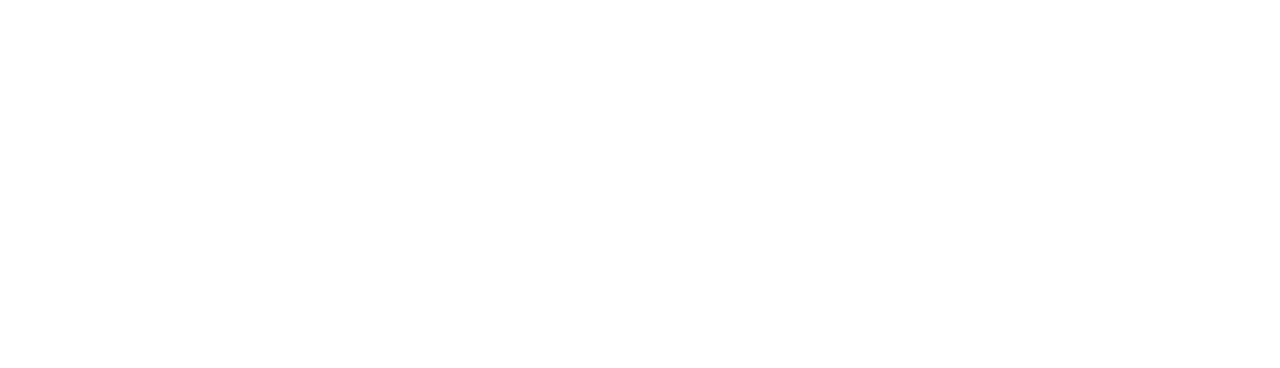
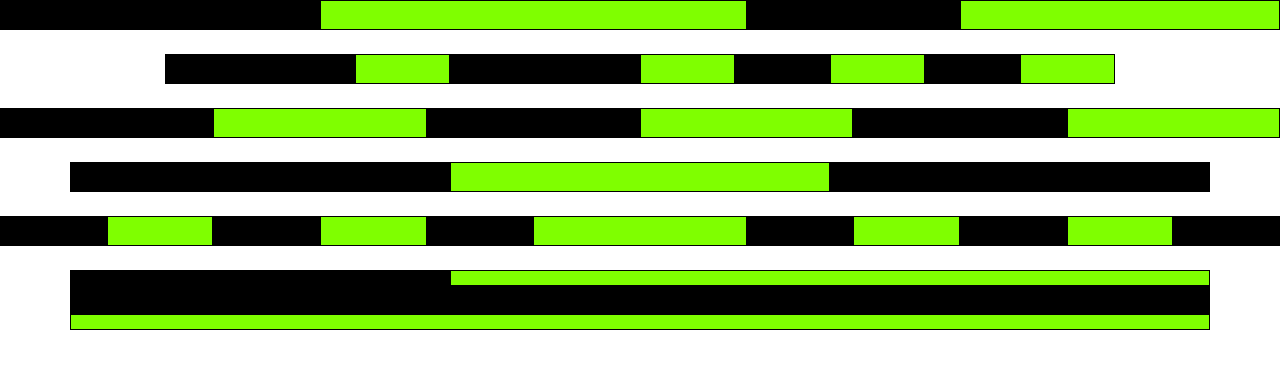
Before and after one commit to jaimemorenomrn/Bootstrap, a plain HTML site: page Ejercicios/02.Ejercicios.ColumnasGrid/index.html in a window 1280 px wide. Drawn offline with nearby package versions, Linux system fonts and the light colour scheme.

Commit message:
Añado Ejercicio02.ColumnasGrid

```diff
--- a/Ejercicios/02.Ejercicios.ColumnasGrid/css/styles.css
+++ b/Ejercicios/02.Ejercicios.ColumnasGrid/css/styles.css
@@ -8,6 +8,19 @@
   scroll-behavior: smooth;
 }
 
-.line {
+
+.bgBlack {
+   background-color: black;
+   height: 30px;
+   border: 1px solid black;
+}
+
+.bgGreen {
+    background-color: chartreuse;
     height: 30px;
+    border: 1px solid black;
 }
+
+.line6-1, .line6-2 {
+    height: 15px;
+}
--- a/Ejercicios/02.Ejercicios.ColumnasGrid/index.html
+++ b/Ejercicios/02.Ejercicios.ColumnasGrid/index.html
@@ -4,7 +4,7 @@
     <meta charset="UTF-8">
     <meta http-equiv="X-UA-Compatible" content="IE=edge">
     <meta name="viewport" content="width=device-width, initial-scale=1.0">
-    <title>Ex. Columas Grid</title>
+    <title>Ex.02 Columas Grid</title>
     <!-- linkar bootstrap -->
     <link rel="stylesheet" href="https://cdn.jsdelivr.net/npm/bootstrap@4.6.0/dist/css/bootstrap.min.css" integrity="sha384-B0vP5xmATw1+K9KRQjQERJvTumQW0nPEzvF6L/Z6nronJ3oUOFUFpCjEUQouq2+l" crossorigin="anonymous">
     <!-- CUSTOM CSS -->
@@ -12,19 +12,99 @@
 </head>
 <body>
 
+
+<!-- ROW 1 -->
    <div class="container-fluid">
        <div class="row line1">
-           <div class="col-4 bgGray"></div>
-           <div class="col-6 bgBlack"></div>
-           <div class="col-2 bgGray"></div>
-           <div class="col-4 bgBlack"></div>
+           <div class="col-3 bgBlack"></div>
+           <div class="col-4 bgGreen"></div>
+           <div class="col-2 bgBlack"></div>
+           <div class="col-3 bgGreen"></div>
        </div>
    </div>
 
    <br>
 
+<!-- ROW 2 -->
 
+   <div class="container">
+       <div class="row line2">
+           <div class="col-1"></div>
+           <div class="col-2 bgBlack"></div>
+           <div class="col-1 bgGreen"></div>
+           <div class="col-2 bgBlack"></div>
+           <div class="col-1 bgGreen"></div>
+           <div class="col-1 bgBlack"></div>
+           <div class="col-1 bgGreen"></div>
+           <div class="col-1 bgBlack"></div>
+           <div class="col-1 bgGreen"></div>
+           <div class="col-1"></div>
+       </div>
+   </div>
 
+   <br>
+
+<!-- ROW 3 -->
+
+   <div class="container-fluid">
+       <div class="row line3">
+           <div class="col-2 bgBlack"></div>
+           <div class="col-2 bgGreen"></div>
+           <div class="col-2 bgBlack"></div>
+           <div class="col-2 bgGreen"></div>
+           <div class="col-2 bgBlack"></div>
+           <div class="col-2 bgGreen"></div>
+       </div>
+   </div>
+
+   <br>
+
+<!-- ROW 4 -->
+
+    <div class="container">
+        <div class="row line4">
+            <div class="col-4 bgBlack"></div>
+            <div class="col-4 bgGreen"></div>
+            <div class="col-4 bgBlack"></div>
+        </div>
+    </div>
+
+    <br>
+
+<!-- ROW 5 -->
+
+    <div class="container-fluid">
+        <div class="row line5">
+            <div class="col-1 bgBlack"></div>
+            <div class="col-1 bgGreen"></div>
+            <div class="col-1 bgBlack"></div>
+            <div class="col-1 bgGreen"></div>
+            <div class="col-1 bgBlack"></div>
+            <div class="col-2 bgGreen"></div>
+            <div class="col-1 bgBlack"></div>
+            <div class="col-1 bgGreen"></div>
+            <div class="col-1 bgBlack"></div>
+            <div class="col-1 bgGreen"></div>
+            <div class="col-1 bgBlack"></div>
+        </div>
+    </div>
+
+    <br>
+
+<!-- ROW 6 -->
+
+    <div class="container">
+        <div class="row line6-1">
+            <div class="col-4 bgBlack"></div>
+            <div class="col-8 bgGreen"></div>
+        </div>
+        <div class="row line6-2">
+            <div class="col-12 bgBlack"></div>
+        </div>
+        <div class="row line6-3 bgGreen">
+            <div class="col-12"></div>
+        </div>
+    </div>
 
 
 
```
Also changed, not shown: 03.Grid-Number/index.html (+1 -0 lines), Ejercicios/01.Ejercicios.Containers/index.html (+7 -1 lines), 1 other file.
